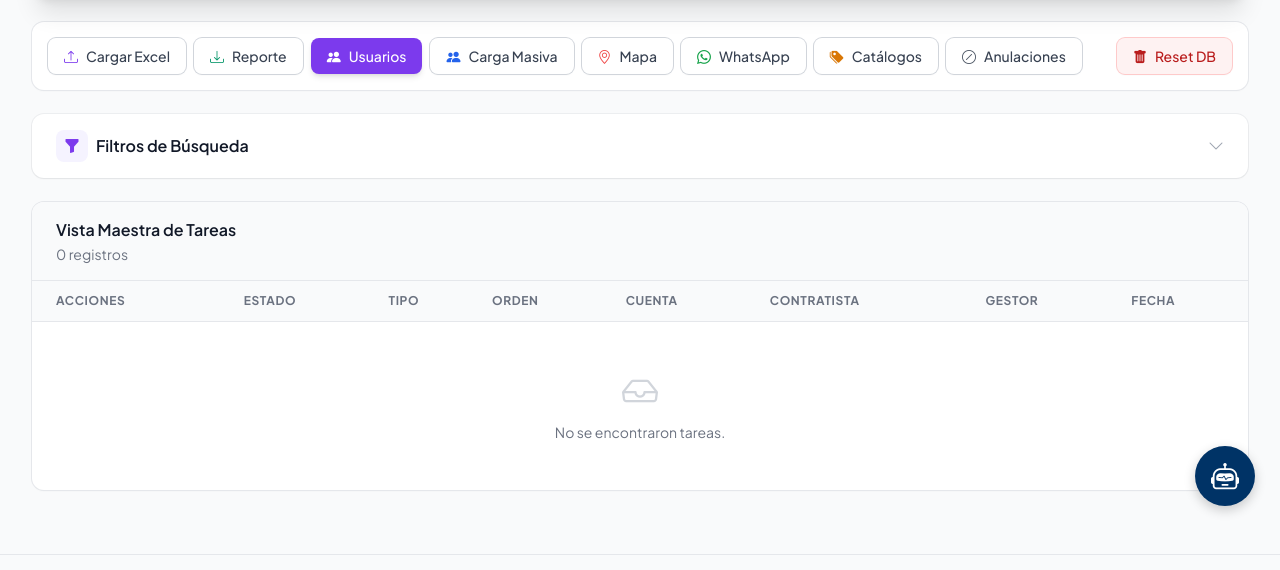
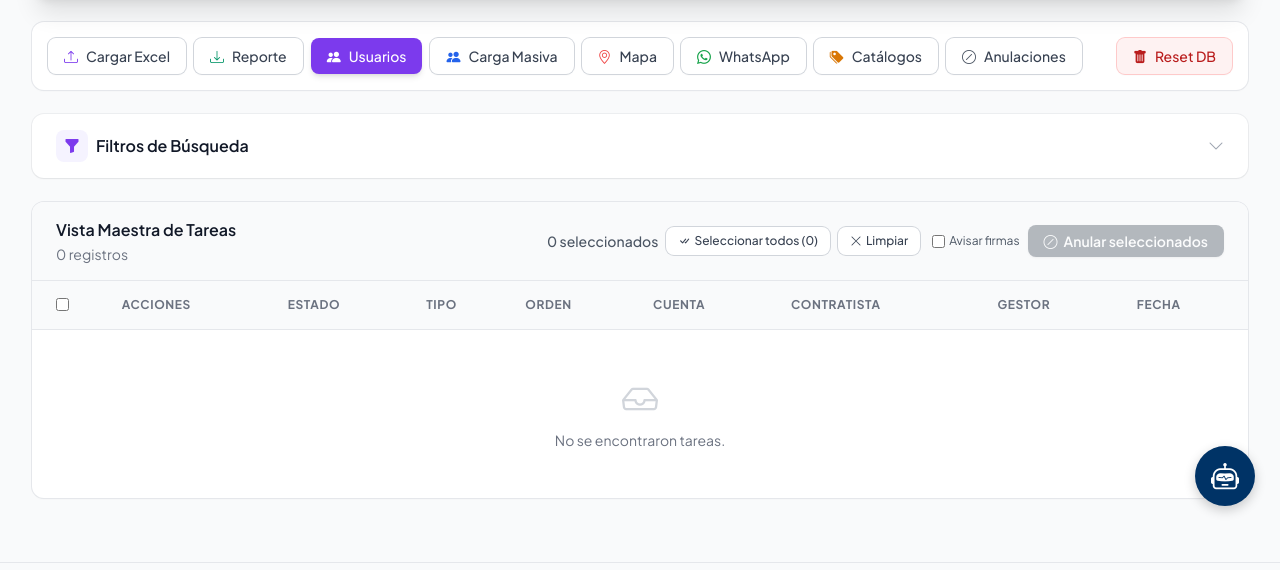
Before and after one commit to bgaleanotec-maker/sgi-vanti, a Flask app: page /admin/ in a window 1280 px wide. Shown: the part 269-839 px from the top of the page. Run offline with Flask 3, Linux system fonts and the light colour scheme; a user stored in the database is signed in; some libraries are stand-ins or nearby versions.

Commit message:
Anulacion desde la Vista Maestra: seleccionar uno/varios/todos y anular
El admin ahora puede anular negocios directamente desde el dashboard:
- Casilla por fila + casilla maestra (seleccionar/limpiar todos los visibles)
- Contador de seleccionados y boton "Anular seleccionados" (deshabilitado sin seleccion)
- Opcion "Avisar firmas" para enviar la comunicacion de anulacion
- Confirmacion con motivo via prompt antes de ejecutar
- Las filas ya anuladas se muestran atenuadas y sin casilla
- Reusa /anulaciones/ejecutar (form independiente + atributo form= para evitar
  formularios anidados con el boton de eliminar); regresa al dashboard

Co-Authored-By: Claude Opus 4.7 (1M context) <noreply@anthropic.com>

```diff
--- a/app/blueprints/admin/routes.py
+++ b/app/blueprints/admin/routes.py
@@ -571,15 +571,17 @@ def anulaciones_ejecutar():
     confirm = (request.form.get('confirm') or '').strip().lower()
     motivo = (request.form.get('motivo') or 'Anulacion administrativa').strip()
     enviar_comunicacion = request.form.get('enviar_comunicacion') == 'on'
+    # A donde regresar: dashboard (cuando se anula desde la vista maestra) o anulaciones
+    destino = 'admin.dashboard' if request.form.get('origen') == 'dashboard' else 'admin.anulaciones'
 
     if not ids:
         flash('No seleccionaste ninguna tarea para anular.', 'warning')
-        return redirect(url_for('admin.anulaciones'))
+        return redirect(url_for(destino))
     if confirm != 'si':
-        flash("Debes escribir 'SI' para confirmar la anulacion masiva.", 'warning')
-        return redirect(url_for('admin.anulaciones'))
+        flash("Debes confirmar la anulacion para continuar.", 'warning')
+        return redirect(url_for(destino))
 
-    tareas = Imposibilidad.query.filter(Imposibilidad.id.in_(ids)).all()
+    tareas = Imposibilidad.query.filter(Imposibilidad.id.in_([int(i) for i in ids if str(i).isdigit()])).all()
     anuladas = 0
     comms_by_bp = {}
     for t in tareas:
@@ -637,7 +639,7 @@ def anulaciones_ejecutar():
     if enviar_comunicacion:
         msg += f" Comunicacion enviada ({enviados} notificaciones)."
     flash(msg, 'success')
-    return redirect(url_for('admin.anulaciones'))
+    return redirect(url_for(destino))
 
 
 @admin_bp.route('/adjuntos/<path:filename>')
--- a/app/templates/dashboard_admin.html
+++ b/app/templates/dashboard_admin.html
@@ -69,19 +69,50 @@
     <!-- Filtros -->
     {% include '_filtros.html' %}
 
+    <!-- Form independiente para anulacion masiva (los checkboxes se asocian via form="anular-form") -->
+    <form id="anular-form" method="POST" action="{{ url_for('admin.anulaciones_ejecutar') }}" class="hidden">
+        <input type="hidden" name="origen" value="dashboard">
+        <input type="hidden" name="confirm" value="si">
+        <input type="hidden" name="motivo" id="motivo-anular" value="Anulacion administrativa">
+    </form>
+
     <!-- Table -->
     <div class="bg-white dark:bg-gray-800 shadow-sm ring-1 ring-gray-200 dark:ring-gray-700 rounded-xl overflow-hidden">
-        <div class="border-b border-gray-200 dark:border-gray-700 bg-gray-50 dark:bg-gray-800/50 px-4 py-4 sm:px-6 flex items-center justify-between">
+        <div class="border-b border-gray-200 dark:border-gray-700 bg-gray-50 dark:bg-gray-800/50 px-4 py-4 sm:px-6 flex flex-wrap items-center justify-between gap-3">
             <div>
                 <h3 class="text-base font-semibold text-gray-900 dark:text-white">Vista Maestra de Tareas</h3>
                 <p class="mt-0.5 text-sm text-gray-500 dark:text-gray-400">{{ tareas|length }} registros</p>
+            </div>
+            <!-- Barra de anulacion masiva -->
+            <div class="flex flex-wrap items-center gap-2">
+                <span id="sel-count" class="text-sm font-medium text-gray-600 dark:text-gray-300">0 seleccionados</span>
+                <button type="button" onclick="document.querySelectorAll('.row-check').forEach(c=>{c.checked=true});actualizarSeleccion();"
+                        class="inline-flex items-center rounded-lg bg-white dark:bg-gray-700 px-3 py-1.5 text-xs font-medium text-gray-700 dark:text-gray-300 ring-1 ring-gray-300 dark:ring-gray-600 hover:bg-gray-50">
+                    <i class="bi bi-check-all mr-1"></i> Seleccionar todos ({{ tareas|length }})
+                </button>
+                <button type="button" onclick="document.querySelectorAll('.row-check').forEach(c=>{c.checked=false});actualizarSeleccion();"
+                        class="inline-flex items-center rounded-lg bg-white dark:bg-gray-700 px-3 py-1.5 text-xs font-medium text-gray-700 dark:text-gray-300 ring-1 ring-gray-300 dark:ring-gray-600 hover:bg-gray-50">
+                    <i class="bi bi-x-lg mr-1"></i> Limpiar
+                </button>
+                <label class="inline-flex items-center gap-1 text-xs text-gray-600 dark:text-gray-300 ml-1">
+                    <input type="checkbox" name="enviar_comunicacion" form="anular-form" class="rounded border-gray-300 text-brand-600 focus:ring-brand-500">
+                    Avisar firmas
+                </label>
+                <button type="submit" id="btn-anular" form="anular-form" disabled onclick="return confirmarAnulacion();"
+                        class="inline-flex items-center rounded-lg bg-gray-600 px-4 py-1.5 text-sm font-semibold text-white shadow hover:bg-gray-700 disabled:opacity-40 disabled:cursor-not-allowed">
+                    <i class="bi bi-slash-circle mr-1.5"></i> Anular seleccionados
+                </button>
             </div>
         </div>
         <div class="overflow-x-auto">
             <table class="min-w-full divide-y divide-gray-200 dark:divide-gray-700">
                 <thead class="bg-gray-50 dark:bg-gray-800/50">
                     <tr>
-                        <th class="py-3 pl-4 pr-3 text-left text-xs font-bold uppercase tracking-wider text-gray-500 dark:text-gray-400 sm:pl-6">Acciones</th>
+                        <th class="py-3 pl-4 pr-2 text-left sm:pl-6">
+                            <input type="checkbox" id="check-all" onclick="toggleTodos(this)" title="Seleccionar todos"
+                                   class="rounded border-gray-300 text-brand-600 focus:ring-brand-500">
+                        </th>
+                        <th class="py-3 pl-2 pr-3 text-left text-xs font-bold uppercase tracking-wider text-gray-500 dark:text-gray-400">Acciones</th>
                         <th class="px-3 py-3 text-left text-xs font-bold uppercase tracking-wider text-gray-500 dark:text-gray-400">Estado</th>
                         <th class="px-3 py-3 text-left text-xs font-bold uppercase tracking-wider text-gray-500 dark:text-gray-400">Tipo</th>
                         <th class="px-3 py-3 text-left text-xs font-bold uppercase tracking-wider text-gray-500 dark:text-gray-400">Orden</th>
@@ -93,8 +124,16 @@
                 </thead>
                 <tbody class="divide-y divide-gray-200 dark:divide-gray-700">
                     {% for tarea in tareas %}
-                    <tr class="hover:bg-gray-50 dark:hover:bg-gray-700/50 transition-colors">
-                        <td class="whitespace-nowrap py-3 pl-4 pr-3 sm:pl-6">
+                    <tr class="hover:bg-gray-50 dark:hover:bg-gray-700/50 transition-colors {% if tarea.estado_tarea == 'anulado' %}opacity-60{% endif %}">
+                        <td class="whitespace-nowrap py-3 pl-4 pr-2 sm:pl-6">
+                            {% if tarea.estado_tarea != 'anulado' %}
+                            <input type="checkbox" name="ids" value="{{ tarea.id }}" form="anular-form"
+                                   class="row-check rounded border-gray-300 text-brand-600 focus:ring-brand-500" onclick="actualizarSeleccion()">
+                            {% else %}
+                            <span class="text-gray-300" title="Ya anulado"><i class="bi bi-slash-circle"></i></span>
+                            {% endif %}
+                        </td>
+                        <td class="whitespace-nowrap py-3 pl-2 pr-3">
                             <a href="{{ url_for('admin.gestionar_tarea', id=tarea.id) }}"
                                 class="h-7 w-7 rounded-full bg-indigo-50 dark:bg-indigo-900/20 text-indigo-600 dark:text-indigo-400 hover:bg-indigo-100 inline-flex items-center justify-center transition-colors mr-1"
                                 title="Gestionar (modificar / reactivar / devolver / marcar no valida)">
@@ -140,7 +179,7 @@
                     </tr>
                     {% else %}
                     <tr>
-                        <td colspan="8" class="px-3 py-12 text-center text-sm text-gray-500 dark:text-gray-400">
+                        <td colspan="9" class="px-3 py-12 text-center text-sm text-gray-500 dark:text-gray-400">
                             <div class="flex flex-col items-center">
                                 <i class="bi bi-inbox text-4xl text-gray-300 dark:text-gray-600 mb-3"></i>
                                 <p>No se encontraron tareas.</p>
@@ -154,5 +193,30 @@
     </div>
 </div>
 
+<script>
+function actualizarSeleccion() {
+    var checks = document.querySelectorAll('.row-check');
+    var sel = document.querySelectorAll('.row-check:checked');
+    var n = sel.length;
+    document.getElementById('sel-count').textContent = n + ' seleccionados';
+    document.getElementById('btn-anular').disabled = (n === 0);
+    var all = document.getElementById('check-all');
+    if (all) { all.checked = (n > 0 && n === checks.length); all.indeterminate = (n > 0 && n < checks.length); }
+}
+function toggleTodos(master) {
+    document.querySelectorAll('.row-check').forEach(function(c){ c.checked = master.checked; });
+    actualizarSeleccion();
+}
+function confirmarAnulacion() {
+    var n = document.querySelectorAll('.row-check:checked').length;
+    if (n === 0) { return false; }
+    var motivo = prompt('Motivo de la anulacion de ' + n + ' negocio(s):', 'Anulacion administrativa');
+    if (motivo === null) { return false; }
+    document.getElementById('motivo-anular').value = motivo || 'Anulacion administrativa';
+    return confirm('Vas a ANULAR ' + n + ' negocio(s). Quedaran en estado Anulado (no se borran). Continuar?');
+}
+document.addEventListener('DOMContentLoaded', actualizarSeleccion);
+</script>
+
 {% include '_asistente.html' %}
 {% endblock %}
```
